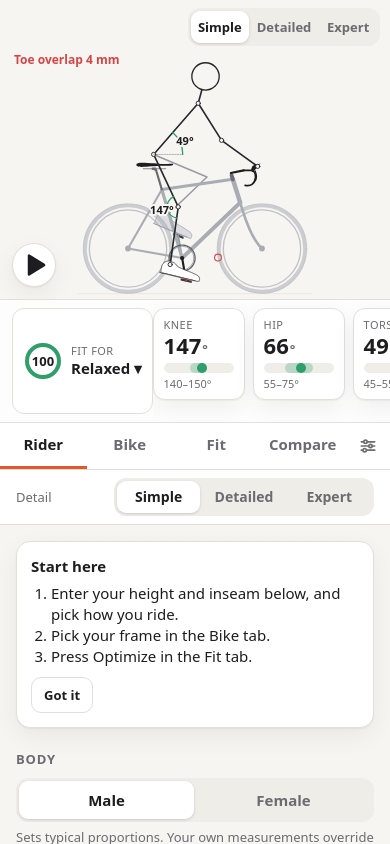
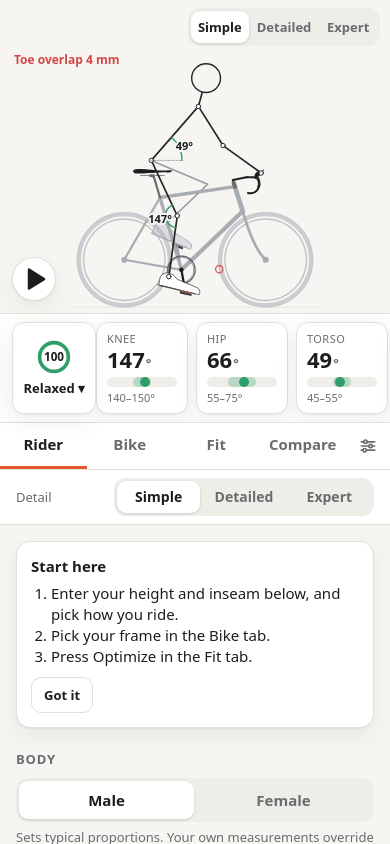
Before and after one commit to justmytwospence/bikefit, a Svelte app: page / in a window 390 px wide. Built offline with nearby package versions, Linux system fonts and the light colour scheme.

Commit message:
fix(ui): fit the score card beside the metric cards on phones
Stack the ring over the style name on narrow screens, and drop the global card margin inside the metric strip, which made the strip and the score card taller than the metric cards.

```diff
--- a/src/components/MetricStrip.svelte
+++ b/src/components/MetricStrip.svelte
@@ -54,7 +54,7 @@
     scrollbar-width: none;
   }
   .strip::-webkit-scrollbar { display: none; }
-  .card { flex: 1 0 92px; scroll-snap-align: start; background: var(--surface); border: 1px solid var(--line); border-radius: 12px; padding: 8px 10px; }
+  .card { flex: 1 0 92px; margin: 0; scroll-snap-align: start; background: var(--surface); border: 1px solid var(--line); border-radius: 12px; padding: 8px 10px; }
   .name { font-size: 11px; text-transform: uppercase; letter-spacing: 0.04em; color: var(--muted); white-space: nowrap; }
   .num { font-size: 22px; font-weight: 600; line-height: 1.2; }
   .num span { font-size: 13px; color: var(--muted); margin-left: 1px; }
--- a/src/components/ScoreCard.svelte
+++ b/src/components/ScoreCard.svelte
@@ -28,9 +28,16 @@
 </label>
 
 <style>
-  .score { position: relative; flex: 0 0 auto; display: flex; align-items: center; gap: 8px; background: var(--surface); border: 1px solid var(--line); border-radius: 12px; padding: 8px 10px; cursor: pointer; }
+  .score { position: relative; flex: 0 0 auto; display: flex; align-items: center; gap: 8px; background: var(--surface); border: 1px solid var(--line); border-radius: 12px; box-shadow: var(--shadow); padding: 8px 10px; cursor: pointer; }
   .score:focus-within { outline: 2px solid var(--accent); outline-offset: 2px; }
   select { position: absolute; inset: 0; width: 100%; height: 100%; opacity: 0; cursor: pointer; }
   .k { display: block; font-size: 11px; text-transform: uppercase; letter-spacing: 0.04em; color: var(--muted); }
   .name { display: block; font-weight: 600; white-space: nowrap; }
+  /* Phones: ring over the style name, about as wide as a metric card. */
+  @media (max-width: 479px) {
+    .score { flex-direction: column; justify-content: center; gap: 4px; padding: 6px 8px; min-width: 84px; }
+    svg { width: 36px; height: 36px; }
+    .k { display: none; }
+    .name { font-size: 13px; }
+  }
 </style>
```
